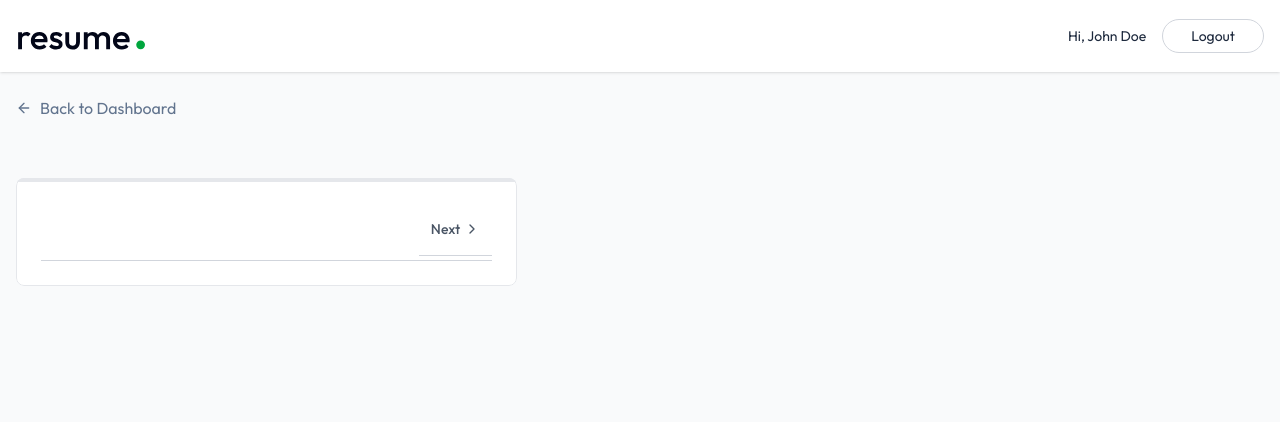
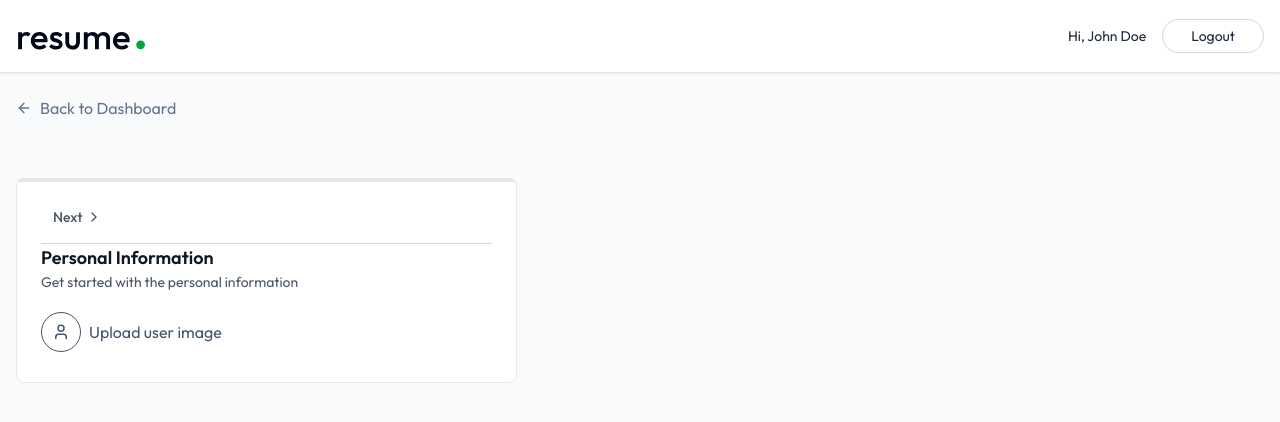
Before and after one commit to rohitmoger11-cyber/resume-builder, a React (Vite) app in the folder client/: page /app/builder/1 in a window 1280 px wide. Shown: the top 422 px of the page. Built offline with nearby package versions, Linux system fonts and the light colour scheme.

Commit message:
Added Personal Info Form

```diff
--- /dev/null
+++ b/client/src/components/PersonalInfoForm.jsx
@@ -0,0 +1,86 @@
+import { User } from "lucide-react";
+import React from "react";
+
+const PersonalInfoForm = ({ data, onChange, removeBackground, setRemoveBackground }) => {
+
+  const handleChange = (field, value) => {
+    onChange({ ...data, [field]: value });
+  };
+
+  return (
+    <div>
+
+      <h3 className="text-lg font-semibold text-gray-900">
+        Personal Information
+      </h3>
+
+      <p className="text-sm text-gray-600">
+        Get started with the personal information
+      </p>
+
+      <div className="flex items-center gap-2">
+
+        <label className="cursor-pointer">
+
+          {data?.image ? (
+
+            <img
+              src={
+                typeof data.image === "string"
+                  ? data.image
+                  : URL.createObjectURL(data.image)
+              }
+              alt="user-image"
+              className="w-16 h-16 rounded-full object-cover mt-5 ring ring-slate-300 hover:opacity-80"
+            />
+
+          ) : (
+
+            <div className="inline-flex items-center gap-2 mt-5 text-slate-600 hover:text-slate-700 cursor-pointer">
+              <User className="size-10 p-2.5 border rounded-full" />
+              Upload user image
+            </div>
+
+          )}
+
+          <input
+            type="file"
+            accept="image/jpeg,image/png"
+            className="hidden"
+            onChange={(e) => handleChange("image", e.target.files[0])}
+          />
+
+        </label>
+
+        {typeof data?.image === "object" && (
+
+          <div className="flex flex-col gap-1 pl-4 text-sm">
+
+            <p>Remove Background</p>
+
+            <label className="relative inline-flex items-center cursor-pointer gap-3">
+
+              <input
+                type="checkbox"
+                className="sr-only peer"
+                checked={removeBackground}
+                onChange={() => setRemoveBackground(prev => !prev)}
+              />
+
+              <div className="w-9 h-5 bg-slate-300 rounded-full peer-checked:bg-green-600 transition-colors duration-200"></div>
+
+              <span className="absolute left-1 top-1 w-3 h-3 bg-white rounded-full transition-transform duration-200 ease-in-out peer-checked:translate-x-4"></span>
+
+            </label>
+
+          </div>
+
+        )}
+
+      </div>
+
+    </div>
+  );
+};
+
+export default PersonalInfoForm;
--- a/client/src/pages/ResumeBuilder.jsx
+++ b/client/src/pages/ResumeBuilder.jsx
@@ -2,6 +2,7 @@
 import { Link, useParams } from "react-router-dom";
 import { dummyResumeData } from "../assets/assets";
 import { ArrowLeftIcon, Briefcase, FileText, GraduationCap, Sparkles, User ,FolderIcon, ChevronLeft ,ChevronRight } from "lucide-react";
+import PersonalInfoForm from "../components/PersonalInfoForm";
 
 const ResumeBuilder = () => {
 
@@ -32,7 +33,7 @@
   };
 
   const[activeSectionIndex, setActiveSectionIndex] = useState(0);
-  const[removeBaground, setRemoveBackground] = useState(false);
+  const[removeBackground, setRemoveBackground] = useState(false);
 
   const sections=[
     { id: "personal", name: "Personal Info" , icon:User},
@@ -75,24 +76,43 @@
               {/* sections nav */}
 <div className="flex justify-between items-center mt-2 border-b border-gray-300 py-1">
 
-              <div></div>
-                <div className="flex justify-between items-center mt-2 border-b border-gray-300 py-1">
-               <div className="flex items-center">
   {activeSectionIndex > 0 && (
-                    <button onClick={() => setActiveSectionIndex((prevIndex) => Math.max(prevIndex-1, 0))} className="flex items-center gap-1 p-3 rounded-lg text-sm font-medium text-gray-600 hover:bg-gray-50 transition-all" disabled={activeSectionIndex === 0}>
+    <button
+      onClick={() =>
+        setActiveSectionIndex((prevIndex) =>
+          Math.max(prevIndex - 1, 0)
+        )
+      }
+      className="flex items-center gap-1 p-3 rounded-lg text-sm font-medium text-gray-600 hover:bg-gray-50 transition-all"
+    >
       <ChevronLeft className="size-4" />
       Previous
     </button>
   )}
-                  <button onClick={() => setActiveSectionIndex((prevIndex) => Math.min(prevIndex+1, sections.length-1))} className={`flex items-center gap-1 p-3 rounded-lg text-sm font-medium text-gray-600 hover:bg-gray-50 transition-all $
-                  {activeSectionIndex===sections.length-1 && 'opacity-50'}`} disabled={activeSectionIndex === sections.length-1}>
-                    Next  <ChevronRight className="size-4" />
+
+  <button
+    onClick={() =>
+      setActiveSectionIndex((prevIndex) =>
+        Math.min(prevIndex + 1, sections.length - 1)
+      )
+    }
+    className={`flex items-center gap-1 p-3 rounded-lg text-sm font-medium text-gray-600 hover:bg-gray-50 transition-all ${
+      activeSectionIndex === sections.length - 1 && "opacity-50"
+    }`}
+    disabled={activeSectionIndex === sections.length - 1}
+  >
+    Next <ChevronRight className="size-4" />
   </button>
-                </div>
-              </div>
+
 </div>
 
-              {/*Form Center*/}
+              {/*Form Content*/}
+              <div className="space-y-6">
+                {activeSection.id === "personal" && (
+                  <PersonalInfoForm data={resumeData.personalInfo} onChange={(data)=>setResumeData(prev=>({...prev,personalInfo:data}))} removeBackground={removeBackground} setRemoveBackground={setRemoveBackground} />
+                )}
+
+              </div>
               </div>
           </div>
 
```
Lines whose indentation alone changed are shown as unchanged.
